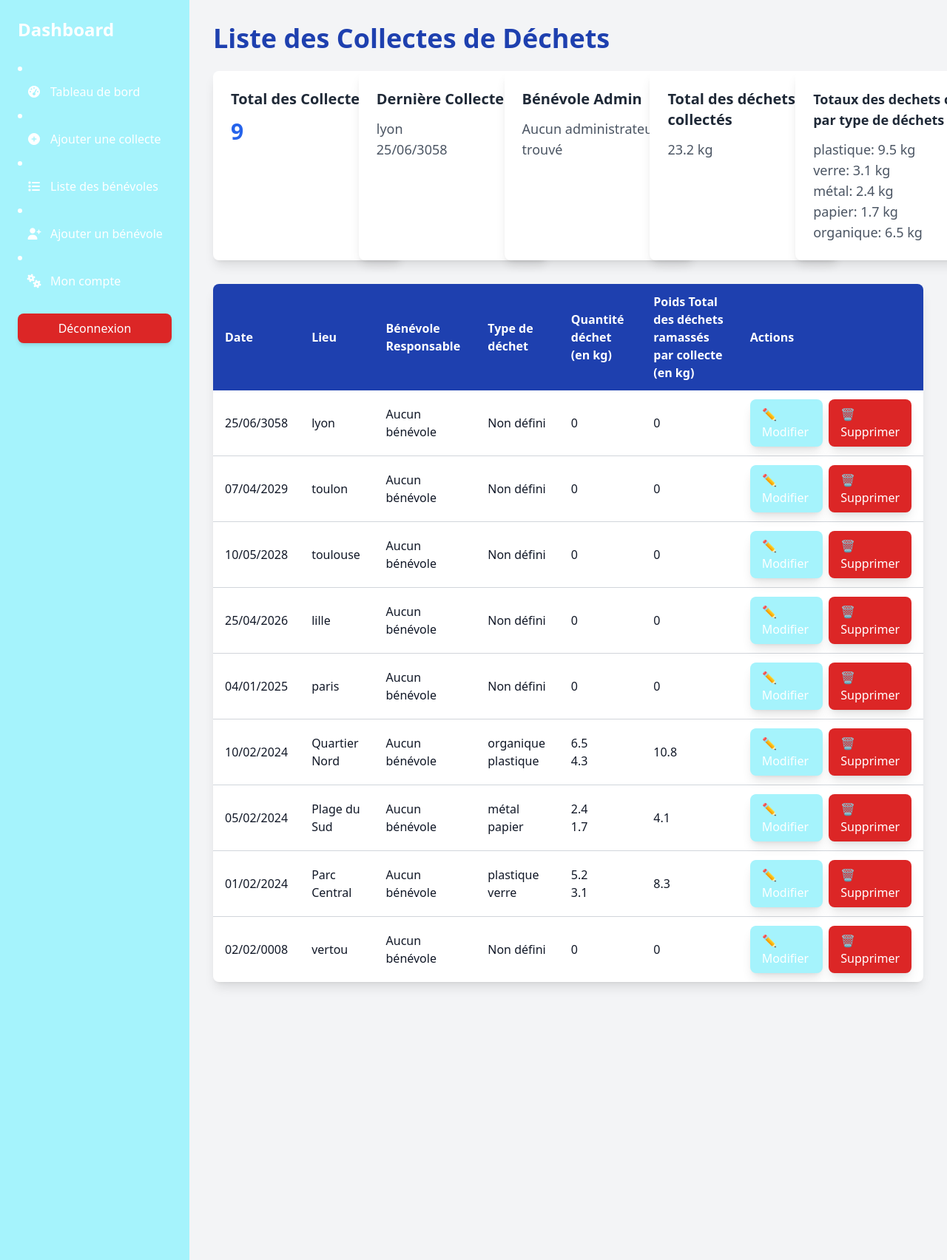
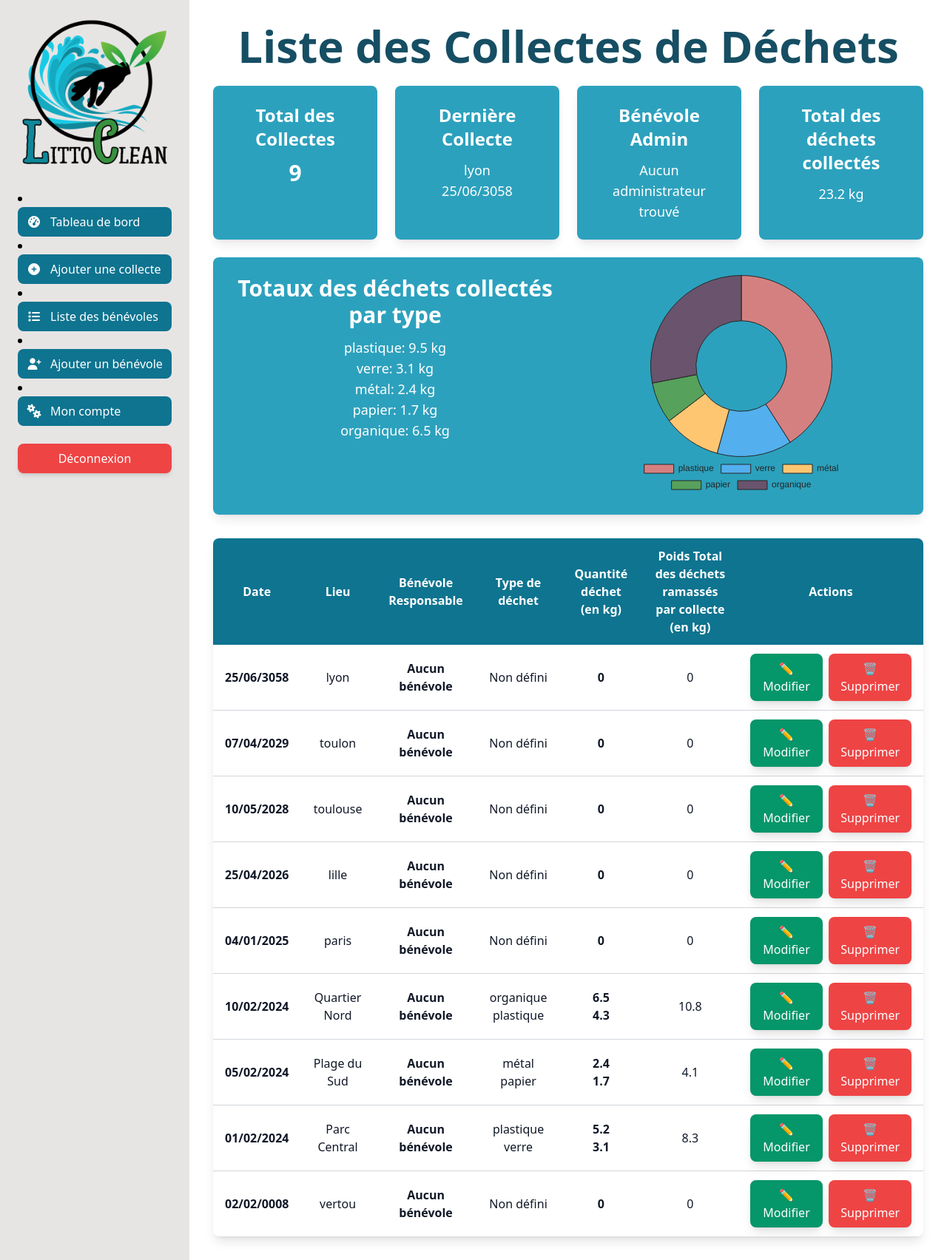
Before and after one commit to Elo-S38/Projet_PHP, a PHP site: page /collection_list.php in a window 1280 px wide. Shown: the whole page at 74% size. Run offline with PHP 8.4, Linux system fonts and the light colour scheme; data comes from the database, SQL or seed files in the repository; data that the repository does not hold is empty; some libraries are stand-ins or nearby versions.

Commit message:
ajout stat + css

```diff
--- a/association/php/collection_list.php
+++ b/association/php/collection_list.php
@@ -50,6 +50,8 @@ try {
 ini_set('display_errors', 1);
 ini_set('display_startup_errors', 1);
 error_reporting(E_ALL);
+
+
 ?>
 
 <!DOCTYPE html>
@@ -62,29 +64,32 @@ error_reporting(E_ALL);
         <link href="https://fonts.googleapis.com/css2?family=Roboto:wght@300;400;700&family=Lora:wght@400;700&family=Montserrat:wght@300;400;700&family=Open+Sans:wght@300;400;700&family=Poppins:wght@300;400;700&family=Playfair+Display:wght@400;700&family=Raleway:wght@300;400;700&family=Nunito:wght@300;400;700&family=Merriweather:wght@300;400;700&family=Oswald:wght@300;400;700&display=swap" rel="stylesheet">
     </head>
     <script src="https://cdn.tailwindcss.com"></script>
+    <script src="https://cdn.jsdelivr.net/npm/chart.js"></script>
     <link href="https://cdn.jsdelivr.net/npm/@fortawesome/fontawesome-free/css/all.min.css" rel="stylesheet">
 </head>
-<body class="bg-gray-100 text-gray-900">
+<body class="bg-white-100 text-gray-900">
 <div class="flex h-screen">
     <!-- Barre de navigation -->
-    <div class="bg-cyan-200 text-white w-64 p-6">
-        <h2 class="text-2xl font-bold mb-6">Dashboard</h2>
-            <li><a href="collection_list.php" class="flex items-center py-2 px-3 hover:bg-blue-800 rounded-lg"><i class="fas fa-tachometer-alt mr-3"></i> Tableau de bord</a></li>
-            <li><a href="collection_add.php" class="flex items-center py-2 px-3 hover:bg-blue-800 rounded-lg"><i class="fas fa-plus-circle mr-3"></i> Ajouter une collecte</a></li>
-            <li><a href="volunteer_list.php" class="flex items-center py-2 px-3 hover:bg-blue-800 rounded-lg"><i class="fa-solid fa-list mr-3"></i> Liste des bénévoles</a></li>
-            <li><a href="user_add.php" class="flex items-center py-2 px-3 hover:bg-blue-800 rounded-lg"><i class="fas fa-user-plus mr-3"></i> Ajouter un bénévole</a></li>
-            <li><a href="my_account.php" class="flex items-center py-2 px-3 hover:bg-blue-800 rounded-lg"><i class="fas fa-cogs mr-3"></i> Mon compte</a></li>
+    <div class="bg-stone-200 text-black w-64 p-6">
+    <img src="logo transparent littoclean.png" alt="logoLC">
+        <h2 class="text-2xl font-bold mb-6"></h2>
+            <li><a href="collection_list.php" class="flex items-center py-2 px-3 bg-cyan-700 hover:bg-cyan-900 text-white rounded-lg"><i class="fas fa-tachometer-alt mr-3"></i> Tableau de bord</a></li>
+            <li><a href="collection_add.php" class="flex items-center py-2 px-3 bg-cyan-700 hover:bg-cyan-900 text-white rounded-lg"><i class="fas fa-plus-circle mr-3"></i> Ajouter une collecte</a></li>
+            <li><a href="volunteer_list.php" class="flex items-center py-2 px-3 bg-cyan-700 hover:bg-cyan-900 text-white rounded-lg"><i class="fa-solid fa-list mr-3"></i> Liste des bénévoles</a></li>
+            <li><a href="user_add.php" class="flex items-center py-2 px-3 bg-cyan-700 hover:bg-cyan-900 text-white rounded-lg"><i class="fas fa-user-plus mr-3"></i> Ajouter un bénévole</a></li>
+            <li><a href="my_account.php" class="flex items-center py-2 px-3 bg-cyan-700 hover:bg-cyan-900 text-white rounded-lg"><i class="fas fa-cogs mr-3"></i> Mon compte</a></li>
         <div class="mt-6">
-            <button onclick="logout()" class="w-full bg-red-600 hover:bg-red-700 text-white py-2 rounded-lg shadow-md">
+            <button onclick="logout()" class="w-full bg-red-500 hover:bg-red-800 text-white py-2 rounded-lg shadow-md">
                 Déconnexion
             </button>
         </div>
     </div>
 
     <!-- Contenu principal -->
+
     <div class="flex-1 p-8 overflow-y-auto">
         <!-- Titre -->
-        <h1 class="text-4xl font-bold text-blue-800 mb-6">Liste des Collectes de Déchets</h1>
+        <h1 class="text-6xl font-bold text-cyan-900 mb-6 text-center">Liste des Collectes de Déchets</h1>
 
         <!-- Message de notification (ex: succès de suppression ou ajout) -->
         <?php if (isset($_GET['message'])): ?>
@@ -94,61 +99,113 @@ error_reporting(E_ALL);
         <?php endif; ?>
 
 <!-- Cartes d'informations -->
-        <div class="grid grid-cols-1 sm:grid-cols-2 lg:grid-cols-5 gap-6 mb-8">
+<div class="grid grid-cols-1 sm:grid-cols-2 lg:grid-cols-4 gap-6 mb-8">
     <!-- Nombre total de collectes -->
-            <div class="bg-white p-6 rounded-lg shadow-lg w-64">
+    <div class="bg-cyan-600 opacity-85 p-6 rounded-lg shadow-lg w-full">
+        <h3 class="text-2xl font-semibold text-white mb-3 text-center">Total des Collectes</h3>
+        <p class="text-3xl font-bold text-white text-center"><?= count($collectes) ?></p>
+    </div>
 
-                <h3 class="text-xl font-semibold text-gray-800 mb-3">Total des Collectes</h3>
-                <p class="text-3xl font-bold text-blue-600"><?= count($collectes) ?></p>
+    <!-- Dernière collecte -->
+    <div class="bg-cyan-600 opacity-85 p-6 rounded-lg shadow-lg w-full">
+        <h3 class="text-2xl font-semibold text-white mb-3 text-center">Dernière Collecte</h3>
+        <p class="text-lg text-white text-center"><?= htmlspecialchars($collectes[0]['lieu']) ?></p>
+        <p class="text-lg text-white text-center"><?= date('d/m/Y', strtotime($collectes[0]['date_collecte'])) ?></p>
     </div>
-            <!-- Dernière collecte -->
-            <div class="bg-white p-6 rounded-lg shadow-lg w-64">
 
-                <h3 class="text-xl font-semibold text-gray-800 mb-3">Dernière Collecte</h3>
-                <p class="text-lg text-gray-600"><?= htmlspecialchars($collectes[0]['lieu']) ?></p>
-                <p class="text-lg text-gray-600"><?= date('d/m/Y', strtotime($collectes[0]['date_collecte'])) ?></p>
+    <!-- Bénévole Responsable -->
+    <div class="bg-cyan-600 opacity-85 p-6 rounded-lg shadow-lg w-full">
+        <h3 class="text-2xl font-semibold text-white mb-3 text-center">Bénévole Admin</h3>
+        <p class="text-lg text-white text-center"><?= $adminNom ?></p>
     </div>
-            <!-- Bénévole Responsable -->
-            <div class="bg-white p-6 rounded-lg shadow-lg w-64">
 
-                <h3 class="text-xl font-semibold text-gray-800 mb-3">Bénévole Admin</h3>
-                <p class="text-lg text-gray-600"><?= $adminNom ?></p>
+    <!-- Total des déchets collectés -->
+    <div class="bg-cyan-600 opacity-85 p-6 rounded-lg shadow-lg w-full">
+        <h3 class="text-2xl font-semibold text-white mb-3 text-center">Total des déchets collectés</h3>
+        <p class="text-lg text-white text-center"><?= round($poids_total[0]["SUM(quantite_kg)"], 2) . " kg"?></p>
     </div>
-            <!-- Total des dechets collectés -->
-            <div class="bg-white p-6 rounded-lg shadow-lg w-64">
 
-                <h3 class="text-xl font-semibold text-gray-800 mb-3">Total des déchets collectés</h3>
-                <p class="text-lg text-gray-600"><?= round($poids_total[0]["SUM(quantite_kg)"], 2) . " kg"?></p>
+<!-- Totaux des déchets collectés par type de déchets et Donut (en utilisant Flexbox) -->
+<div class="bg-cyan-600 opacity-85 p-6 rounded-lg shadow-lg flex flex-col lg:flex-row space-y-6 lg:space-y-0 lg:space-x-6 col-span-4 w-full">
+    <div class="flex-1">
+        <h3 class="text-3xl font-semibold text-white mb-3 text-center">Totaux des déchets collectés par type</h3>
+        <p class="text-lg text-white text-center">
+            <?php
+            // Affichage des quantités par type de déchet
+            foreach ($sumByTypeDechet as $type_dechet => $quantite) {
+                echo $type_dechet . ": " . $quantite . " kg" . "<br>";
+            }
+            ?>
+        </p>
     </div>
-            <!-- Totaux des dechets collectés par type de déchets-->
-            <div class="bg-white p-6 rounded-lg shadow-lg w-80">
-                <h3 class="text-lg font-semibold text-gray-800 mb-3">Totaux des dechets collectés par type de déchets</h3>
-                <p class="text-lg text-gray-600"><?php foreach ($sumByTypeDechet as $type_dechet => $quantite){
-                    echo $type_dechet . ": " . $quantite . " kg" . "<br>";
-                } ?></p>
+
+    <div class="flex-1">
+        <div class="w-full h-full flex justify-center items-center">
+            <canvas id="monDonut" width="300" height="300" > </canvas>
         </div>
     </div>
+</div>
+
+<script>
+    const ctx = document.getElementById('monDonut').getContext('2d');
+
+    // Données PHP converties en format JavaScript
+    const labels = <?php echo json_encode(array_keys($sumByTypeDechet)); ?>;
+    const dataValues = <?php echo json_encode(array_values($sumByTypeDechet)); ?>;
+
+    new Chart(ctx, {
+        type: 'doughnut', // Le type 'doughnut' pour un donut
+        data: {
+            labels: labels, // Utilisation des labels (types de déchets)
+            datasets: [{
+                data: dataValues, // Utilisation des valeurs des quantités
+                backgroundColor: ['#ce6a6b', '#36A2EB', '#ffbd59', '#399140', '#513653'], // Couleurs personnalisées
+                borderColor: '#000000', // Bordure noire sur chaque part
+                borderWidth: 1, // Épaisseur de la bordure
+                hoverOffset: 4 // Effet de survol qui agrandit légèrement le secteur
+            }]
+        },
+        options: {
+            responsive: false,
+            plugins: {
+                legend: {
+                    position: 'bottom', // Légende en bas (optionnel)
+                    labels: {
+                        color:'black',
+                    }
+                },
+                title: {
+                    display: false,
+                    text: 'Répartition des types de déchets collectés'
+                }
+            }
+        }
+    });
+</script>
+
+    </div>
+
 
         <!-- Tableau des collectes -->
         <div class="overflow-hidden rounded-lg shadow-lg bg-white">
             <table class="w-full table-auto border-collapse">
-                <thead class="bg-blue-800 text-white">
+                <thead class="bg-cyan-700 text-white">
                 <tr>
-                    <th class="py-3 px-4 text-left">Date</th>
-                    <th class="py-3 px-4 text-left">Lieu</th>
-                    <th class="py-3 px-4 text-left">Bénévole Responsable</th>
-					<th class="py-3 px-4 text-left">Type de déchet</th>
-					<th class="py-3 px-4 text-left">Quantité déchet (en kg)</th>
-					<th class="py-3 px-4 text-left">Poids Total des déchets ramassés par collecte (en kg)</th>
-                    <th class="py-3 px-4 text-left">Actions</th>
+                    <th class="py-3 px-4 text-center">Date</th>
+                    <th class="py-3 px-4 text-center">Lieu</th>
+                    <th class="py-3 px-4 text-center">Bénévole Responsable</th>
+					<th class="py-3 px-4 text-center">Type de déchet</th>
+					<th class="py-3 px-4 text-center">Quantité déchet (en kg)</th>
+					<th class="py-3 px-4 text-center">Poids Total des déchets ramassés par collecte (en kg)</th>
+                    <th class="py-3 px-4 text-center">Actions</th>
                 </tr>
                 </thead>
-                <tbody class="divide-y divide-gray-300">
+                <tbody class="divide-y divide-gray-300 text-center">
                 <?php foreach ($collectes as $collecte) : ?>
 					<tr class="hover:bg-gray-100 transition duration-200">
-						<td class="py-3 px-4"><?= date('d/m/Y', strtotime($collecte['date_collecte'])) ?></td>
+						<td class="py-3 px-4 font-bold"><?= date('d/m/Y', strtotime($collecte['date_collecte'])) ?></td>
 						<td class="py-3 px-4"><?= htmlspecialchars($collecte['lieu']) ?></td>
-						<td class="py-3 px-4">
+						<td class="py-3 px-4 font-bold">
 							<?= $collecte['nom'] ? htmlspecialchars($collecte['nom']) : 'Aucun bénévole' ?>
 						</td>
 
@@ -171,7 +228,7 @@ error_reporting(E_ALL);
 						</td>
 
 						<!-- Concatenate all 'quantite_kg' values for the same collecte into one column -->
-						<td class="py-3 px-4">
+						<td class="py-3 px-4 font-bold">
 							<?php
 							$quantites = [];
 							foreach ($dechets as $dechet) :
@@ -191,10 +248,10 @@ error_reporting(E_ALL);
 						<td class="py-3 px-4"><?= array_sum($quantites) ?></td>
 
 						<td class="py-3 px-4 flex space-x-2">
-							<a href="collection_edit.php?id=<?= $collecte['id'] ?>" class="bg-cyan-200 hover:bg-cyan-600 text-white px-4 py-2 rounded-lg shadow-lg focus:outline-none focus:ring-2 focus:ring-blue-500 transition duration-200">
+							<a href="collection_edit.php?id=<?= $collecte['id'] ?>" class="bg-emerald-600 hover:bg-emerald-900 text-white px-4 py-2 rounded-lg shadow-lg focus:outline-none focus:ring-2 focus:ring-blue-500 transition duration-200">
 								✏️ Modifier
 							</a>
-							<a href="collection_delete.php?id=<?= $collecte['id'] ?>" class="bg-red-600 hover:bg-red-700 text-white px-4 py-2 rounded-lg shadow-lg focus:outline-none focus:ring-2 focus:ring-red-500 transition duration-200" onclick="return confirm('Êtes-vous sûr de vouloir supprimer cette collecte ?');">
+							<a href="collection_delete.php?id=<?= $collecte['id'] ?>" class="bg-red-500 hover:bg-red-700 text-white px-4 py-2 rounded-lg shadow-lg focus:outline-none focus:ring-2 focus:ring-red-500 transition duration-200" onclick="return confirm('Êtes-vous sûr de vouloir supprimer cette collecte ?');">
 								🗑️ Supprimer
 							</a>
 						</td>
@@ -205,5 +262,10 @@ error_reporting(E_ALL);
         </div>
     </div>
 </div>
+
+
+
+
+
 </body>
 </html>
```
Also changed, not shown: association/php/logo transparent littoclean.png (added). Lines whose indentation alone changed are shown as unchanged.
